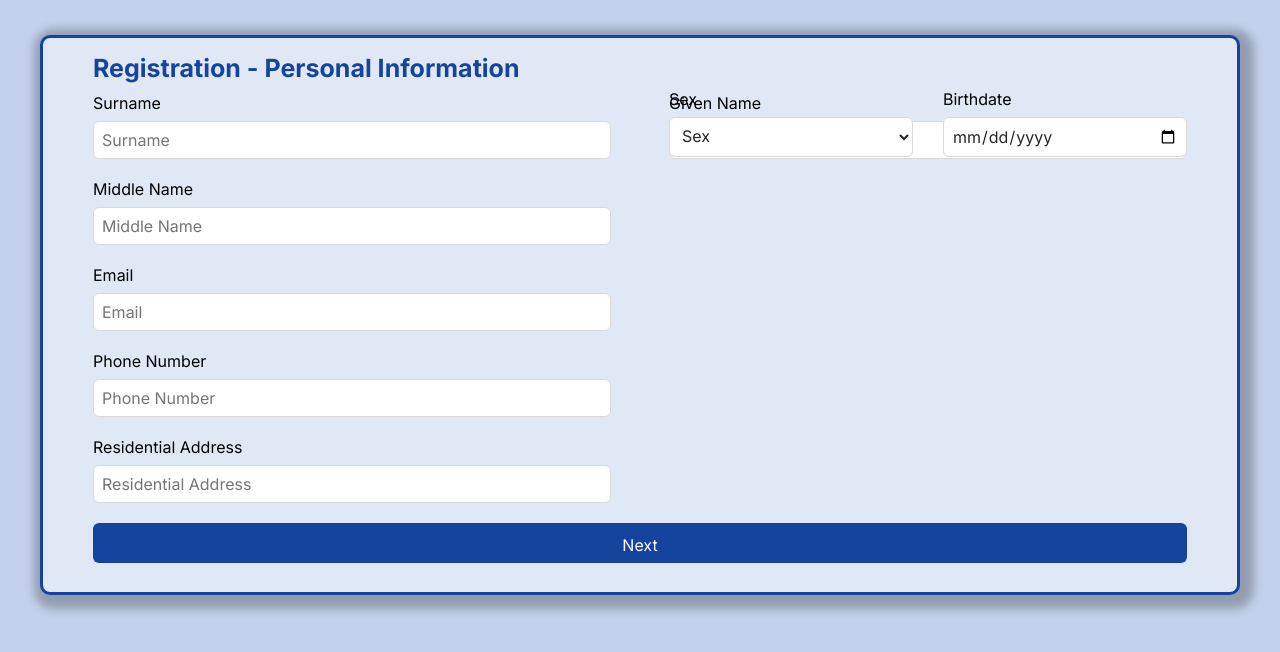
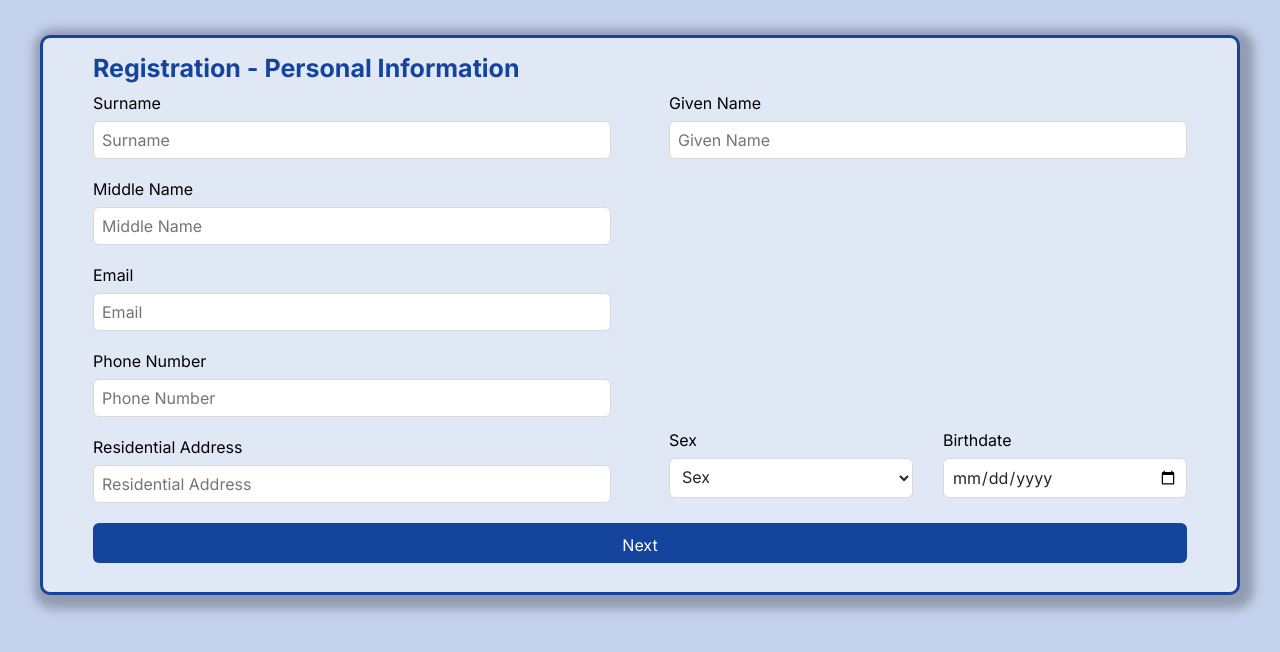
Before and after one commit to Nicole-143/ITMP, a PHP site: page /register.php in a window 1280 px wide. Shown: the part 105-757 px from the top of the page. Run offline with PHP 8.4, Linux system fonts and the light colour scheme.

```diff
--- a/register.php
+++ b/register.php
@@ -97,7 +97,7 @@ mysqli_close($conn);
                         <label>Given Name</label><br>
                         <input type="text" class="given" name="givenname" placeholder="Given Name" required><br>
 
-                        <div class="message-container <?php if (isset($_GET['error'])) { echo 'visible'; }?>">
+                        <div class="message-container<?php if (isset($_GET['error'])) { echo 'visible'; }?>">
                         <img src="./images/warning.png">
                         <p>
                             <?php
--- a/style.css
+++ b/style.css
@@ -252,14 +252,13 @@ form p a{
 
 }
 
-.right .inner-top{
-    margin-bottom:-400px;
+.right .given{
+    margin-bottom:50px;
 }
 .right .inner-bottom{
-
     display:flex;
     gap:30px;
-    margin-top: 250px;
+    margin-top: 161px;
 }
 
 /*Upload ID Form Styles*/
```
